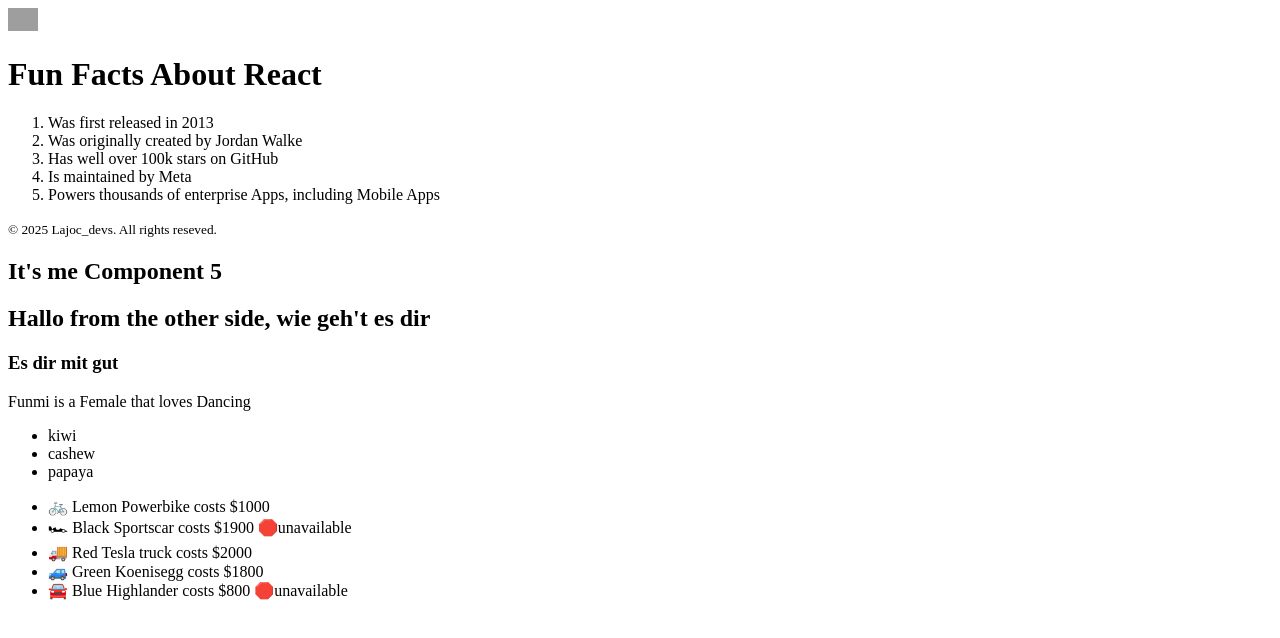
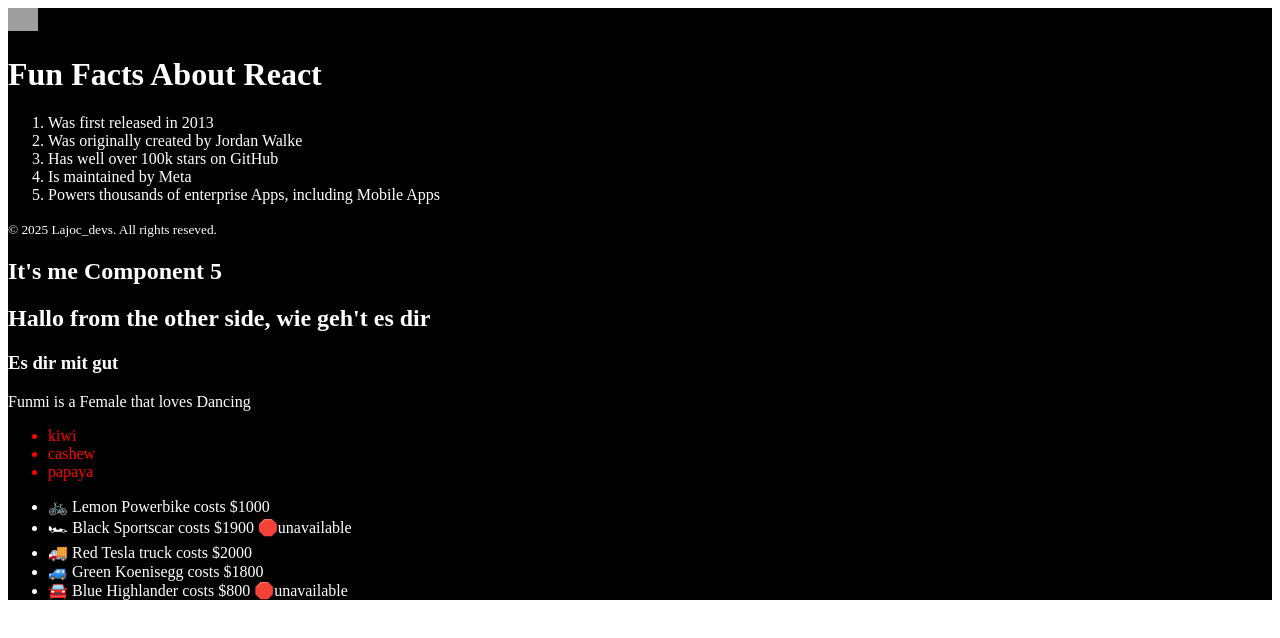
Before and after one commit to f-lajoc/Project1-react-trial, a React (Vite) app: page / in a window 1280 px wide. Shown: the top 638 px of the page. Built offline with nearby package versions, Linux system fonts and the light colour scheme; grey boxes are pictures that could not be loaded.

Commit message:
inline styling method with updated readMe

```diff
--- a/src/App.jsx
+++ b/src/App.jsx
@@ -4,6 +4,8 @@ import FunfactApp from "./components/FunfactApp";
 import Hello from "./components/Hello";
 import Property from "./components/Property";
 import Vehicles from "./components/Vehicles";
+
+const pageStyle = { backgroundColor: "black", color: "white" };
 
 function App() {
 	// const numbs=[1,2,3]
@@ -13,7 +15,7 @@ function App() {
 		hobby: "Dancing",
 	};
 	return (
-		<main>
+		<main style={pageStyle}>
 			<div className="miniApp">
 				<FunfactApp />
 			</div>
--- a/src/components/Fruits.jsx
+++ b/src/components/Fruits.jsx
@@ -1,7 +1,8 @@
 export default function Fruits(){
     const fruits= ["kiwi","cashew","papaya"]
   return (
-		<aside>
+		<aside
+			style={{ color: "red"}}>
 			<ul>
 				{fruits.map((fruit) => (
 					<li key={fruit}>{fruit}</li>
--- a/src/components/FunfactApp.jsx
+++ b/src/components/FunfactApp.jsx
@@ -2,7 +2,7 @@
 function FunfactApp() {
 	return (
 		<>
-			<header>
+			<header >
 				<img alt="logo on top" src="bulb.jpg" width="30px"></img>
 			</header>
 			<main>
```
Also changed, not shown: 1 other file (tests, documents, lock files or other folders).
